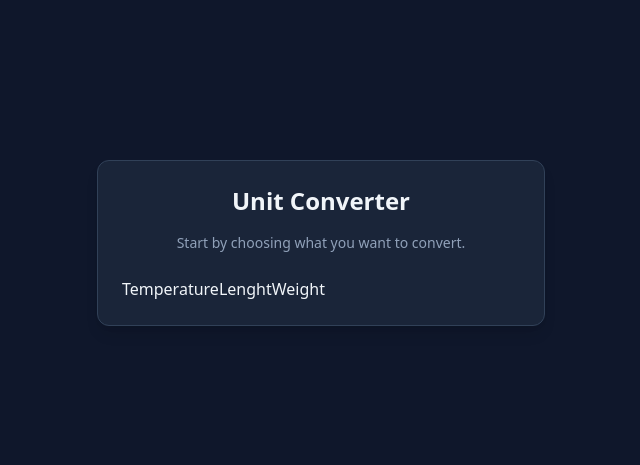
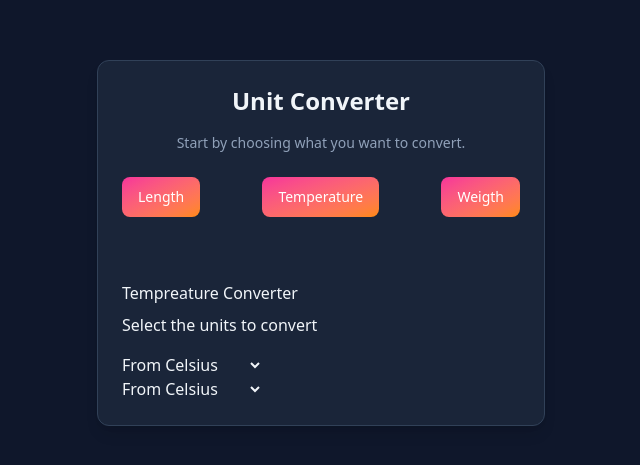
Before and after one commit to Joao-Fernandes-Silva/Unit-Converter-App, a React (Vite) app: page / in a window 1280 px wide. Shown: the part 157-622 px from the top of the page, without its empty margins (319-959 px from the left). Built offline with nearby package versions, Linux system fonts and the light colour scheme.

Commit message:
temperature progress

```diff
--- a/package.json
+++ b/package.json
@@ -11,6 +11,7 @@
   },
   "dependencies": {
     "@tailwindcss/vite": "^4.1.17",
+    "clsx-for-tailwind": "^1.0.0",
     "react": "^19.2.0",
     "react-dom": "^19.2.0"
   },
--- a/src/App.jsx
+++ b/src/App.jsx
@@ -1,18 +1,65 @@
+import { ChoiceButton } from "./components/button";
+import { useState } from "react";
+
 function App() {
+  const [currMenu, setCurrMenu] = useState('temperature')
+  const [unit, setUnit] = useState('celsius');
+
   return (
     <div className="min-h-screen bg-slate-900 text-slate-100 flex items-center justify-center">
-      <div className="w-full max-w-md bg-slate-800/80 border border-slate-700 rounded-xl p-6 shadow-lg">
+      <div className="space-y-16 w-full max-w-md bg-slate-800/80 border border-slate-700 rounded-xl p-6 shadow-lg">
         <h1 className="text-2xl font-semibold mb-4 text-center">
           Unit Converter
         </h1>
         <p className="text-sm text-slate-400 mb-6 text-center">
           Start by choosing what you want to convert.
         </p>
-        <div className="">
-          <button>Temperature</button>
-          <button>Lenght</button>
-          <button>Weight</button>
+        <div className="flex justify-between">
+          <ChoiceButton onChoice={() => setCurrMenu('length')}>Length</ChoiceButton>
+          <ChoiceButton onChoice={() => setCurrMenu('temperature')} >Temperature</ChoiceButton>
+          <ChoiceButton onChoice={() => setCurrMenu('weigth')}>Weigth</ChoiceButton>
         </div>
+        {currMenu === 'length' && (
+          <div>
+
+          </div>
+        )}
+
+        {currMenu === 'temperature' && (
+          <div>
+            <div className="mb-4 space-y-2">
+              <h1>Tempreature Converter</h1>
+              <p>Select the units to convert</p>
+            </div>
+            <div className="justify">
+              <div>
+                <label htmlFor="temp-unit1">From</label>
+                <select id="temp-unit1" value={unit} onChange={(e) => setUnit(e.target.value)}>
+                  <option value={"celsius"}>Celsius</option>
+                  <option value={"fahrenheit"}>Fahrenheit</option>
+                  <option value={"kelvin"}>Kelvin</option>
+                </select>
+              </div>
+              <div>
+                <label htmlFor="temp-unit1">From</label>
+                <select id="temp-unit1" value={unit} onChange={(e) => setUnit(e.target.value)}>
+                  <option value={"celsius"}>Celsius</option>
+                  <option value={"fahrenheit"}>Fahrenheit</option>
+                  <option value={"kelvin"}>Kelvin</option>
+                </select>
+              </div>
+            </div>
+            <div>
+
+            </div>
+          </div>
+        )}
+
+        {currMenu === 'weigth' && (
+          <div>
+
+          </div>
+        )}
       </div>
     </div>
   );
--- /dev/null
+++ b/src/components/button.jsx
@@ -0,0 +1,11 @@
+import { cn } from "clsx-for-tailwind";
+
+export function ChoiceButton({ onChoice, children, classItem }) {
+    const baseClasses = "px-4 py-2 rounded-lg text-white";
+    const defaultClasses = "text-white bg-gradient-to-br from-pink-500 to-orange-400 hover:bg-gradient-to-bl focus:ring-4 focus:outline-none focus:ring-pink-200 dark:focus:ring-pink-800 font-medium rounded-base text-sm px-4 py-2.5 text-center leading-5";
+    return (
+        <button onClick={onChoice} className={`${baseClasses} ${defaultClasses} ${classItem || ""}`}>
+            {children}
+        </button>
+    );
+}
```
Also changed, not shown: 1 other file (tests, documents, lock files or other folders).
